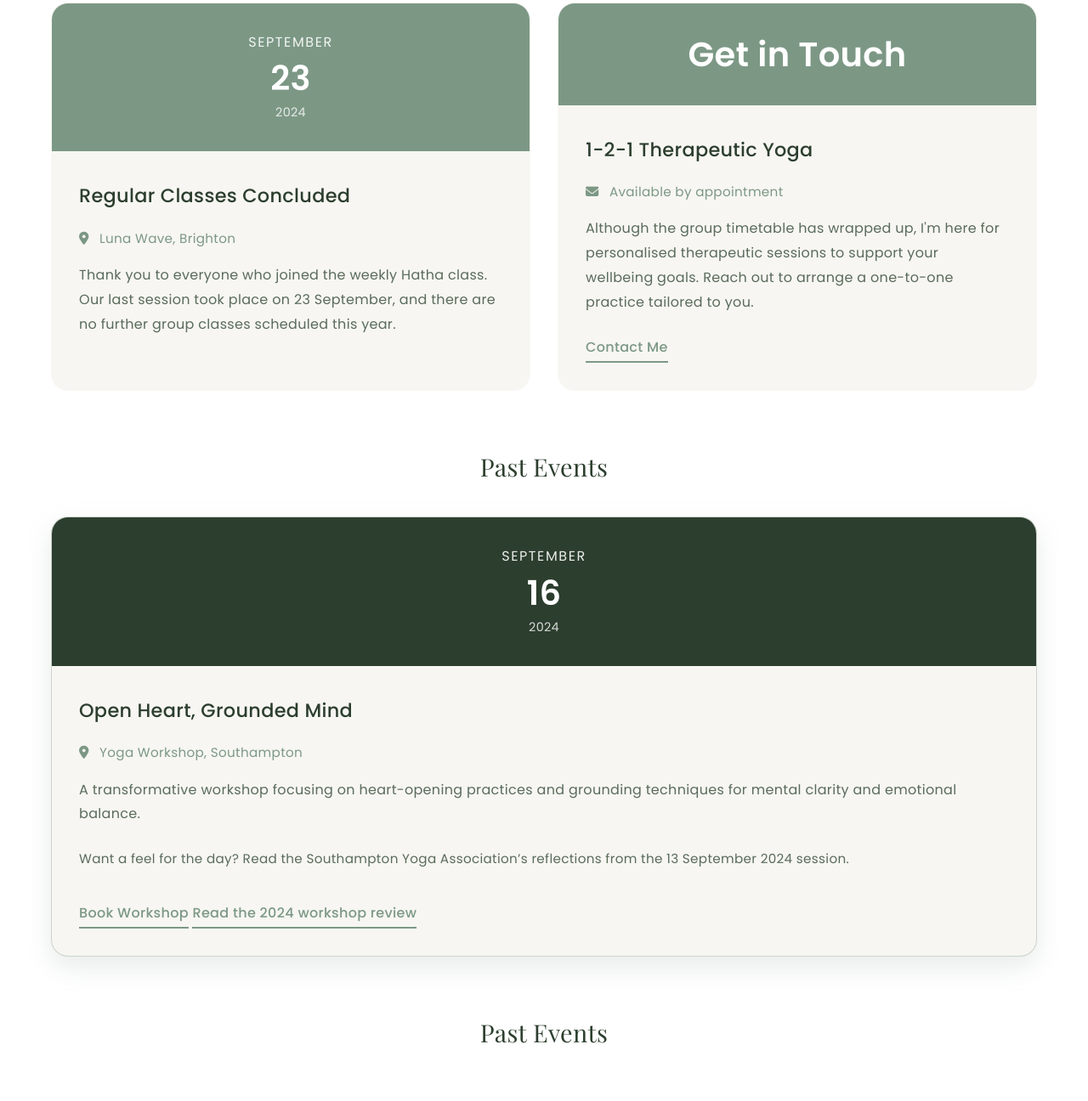
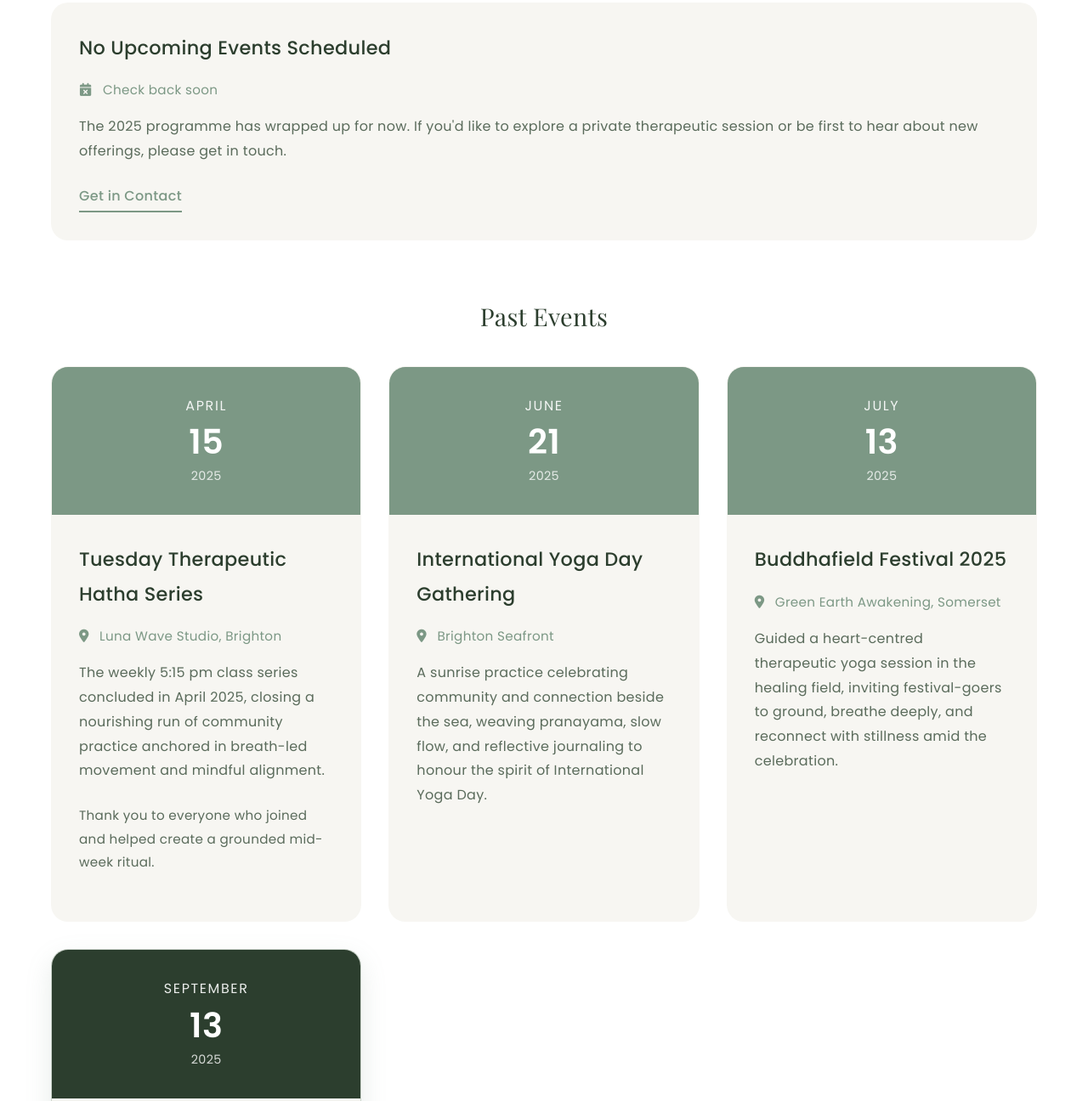
Before and after one commit to NurturingShala/nurturingshala-website, a website: page index.html in a window 1280 px wide. Shown: the part 4129-5425 px from the top of the page at 85% size. Drawn offline with nearby package versions, Linux system fonts and the light colour scheme.

Commit message:
Organise 2025 events archive and update upcoming state

```diff
--- a/index.html
+++ b/index.html
@@ -112,30 +112,12 @@
             <div id="upcoming-events">
                 <h3 class="events-subtitle">Upcoming Events</h3>
                 <div class="events-grid upcoming">
-                <!-- Notice -->
                     <div class="event-card notice" data-recurring="false">
-                    <div class="event-date">
-                        <span class="month">September</span>
-                        <span class="day">23</span>
-                        <span class="year">2024</span>
-                    </div>
                         <div class="event-content">
-                        <h3>Regular Classes Concluded</h3>
-                        <p class="location"><i class="fas fa-map-marker-alt"></i> Luna Wave, Brighton</p>
-                        <p>Thank you to everyone who joined the weekly Hatha class. Our last session took place on 23 September, and there are no further group classes scheduled this year.</p>
-                    </div>
-                </div>
-
-                <!-- 1-2-1 Invitation -->
-                <div class="event-card special" data-recurring="false">
-                    <div class="event-date">
-                        <span class="day">Get in Touch</span>
-                    </div>
-                    <div class="event-content">
-                        <h3>1-2-1 Therapeutic Yoga</h3>
-                        <p class="location"><i class="fas fa-envelope"></i> Available by appointment</p>
-                        <p>Although the group timetable has wrapped up, I'm here for personalised therapeutic sessions to support your wellbeing goals. Reach out to arrange a one-to-one practice tailored to you.</p>
-                        <a href="#contact" class="event-link">Contact Me</a>
+                            <h3>No Upcoming Events Scheduled</h3>
+                            <p class="location"><i class="fas fa-calendar-times"></i> Check back soon</p>
+                            <p>The 2025 programme has wrapped up for now. If you'd like to explore a private therapeutic session or be first to hear about new offerings, please get in touch.</p>
+                            <a href="#contact" class="event-link">Get in Contact</a>
                         </div>
                     </div>
                 </div> <!-- .events-grid.upcoming -->
@@ -144,29 +126,65 @@
             <div id="past-events">
                 <h3 class="events-subtitle">Past Events</h3>
                 <div class="events-grid past">
-                <div class="event-card workshop past-highlight">
+                    <div class="event-card" data-recurring="false">
+                        <div class="event-date">
+                            <span class="month">April</span>
+                            <span class="day">15</span>
+                            <span class="year">2025</span>
+                        </div>
+                        <div class="event-content">
+                            <h3>Tuesday Therapeutic Hatha Series</h3>
+                            <p class="location"><i class="fas fa-map-marker-alt"></i> Luna Wave Studio, Brighton</p>
+                            <p>The weekly 5:15&nbsp;pm class series concluded in April 2025, closing a nourishing run of community practice anchored in breath-led movement and mindful alignment.</p>
+                            <p class="event-note">Thank you to everyone who joined and helped create a grounded mid-week ritual.</p>
+                        </div>
+                    </div>
+
+                    <div class="event-card" data-recurring="false">
+                        <div class="event-date">
+                            <span class="month">June</span>
+                            <span class="day">21</span>
+                            <span class="year">2025</span>
+                        </div>
+                        <div class="event-content">
+                            <h3>International Yoga Day Gathering</h3>
+                            <p class="location"><i class="fas fa-map-marker-alt"></i> Brighton Seafront</p>
+                            <p>A sunrise practice celebrating community and connection beside the sea, weaving pranayama, slow flow, and reflective journaling to honour the spirit of International Yoga Day.</p>
+                        </div>
+                    </div>
+
+                    <div class="event-card" data-recurring="false">
+                        <div class="event-date">
+                            <span class="month">July</span>
+                            <span class="day">13</span>
+                            <span class="year">2025</span>
+                        </div>
+                        <div class="event-content">
+                            <h3>Buddhafield Festival 2025</h3>
+                            <p class="location"><i class="fas fa-map-marker-alt"></i> Green Earth Awakening, Somerset</p>
+                            <p>Guided a heart-centred therapeutic yoga session in the healing field, inviting festival-goers to ground, breathe deeply, and reconnect with stillness amid the celebration.</p>
+                        </div>
+                    </div>
+
+                    <div class="event-card workshop past-highlight" data-recurring="false">
                         <div class="event-date">
                             <span class="month">September</span>
-                        <span class="day">16</span>
-                        <span class="year">2024</span>
+                            <span class="day">13</span>
+                            <span class="year">2025</span>
                         </div>
                         <div class="event-content">
                             <h3>Open Heart, Grounded Mind</h3>
                             <p class="location"><i class="fas fa-map-marker-alt"></i> Yoga Workshop, Southampton</p>
-                        <p>A transformative workshop focusing on heart-opening practices and grounding techniques for mental clarity and emotional balance.</p>
-                        <p class="event-note">Want a feel for the day? Read the Southampton Yoga Association’s reflections from the 13 September 2024 session.</p>
-                        <a href="https://bookwhen.com/sya/e/ev-slxq-20250913100000" target="_blank" class="event-link">Book Workshop</a>
-                        <a href="https://www.southamptonyoga.org.uk/post/heart-opening-and-grounding-with-ankit" target="_blank" class="event-link secondary">Read the 2024 workshop review</a>
+                            <p>This deeply restorative day combined supported backbends, pranayama, and grounding meditation to cultivate balance between expansion and steadiness.</p>
+                            <p class="event-note">Want a feel for the day? Read the Southampton Yoga Association’s reflections from the 2024 gathering.</p>
+                            <a href="https://bookwhen.com/sya/e/ev-slxq-20250913100000" target="_blank" class="event-link">Event Archive</a>
+                            <a href="https://www.southamptonyoga.org.uk/post/heart-opening-and-grounding-with-ankit" target="_blank" class="event-link secondary">Read the workshop review</a>
                         </div>
                     </div>
-            </div> <!-- .events-grid.upcoming -->
-        </div> <!-- #upcoming-events -->
+                </div> <!-- .events-grid.past -->
 
-        <div id="past-events">
-            <h3 class="events-subtitle">Past Events</h3>
-            <div class="events-grid past"></div>
                 <div class="past-events-note">
-                <p>The 13 September 2024 Open Heart, Grounded Mind workshop with the Southampton Yoga Association explored supported backbends, steady breathwork, and grounding meditation to open through the heart space.</p>
+                    <p>The 13 September 2025 Open Heart, Grounded Mind workshop with the Southampton Yoga Association drew on Iyengar-inspired alignment, supported backbends, and steady breathwork to open through the heart space.</p>
                     <a href="https://www.southamptonyoga.org.uk/post/heart-opening-and-grounding-with-ankit" target="_blank" class="event-link">Read the Southampton Yoga Association review</a>
                 </div>
             </div>
```
Lines whose indentation alone changed are shown as unchanged.
